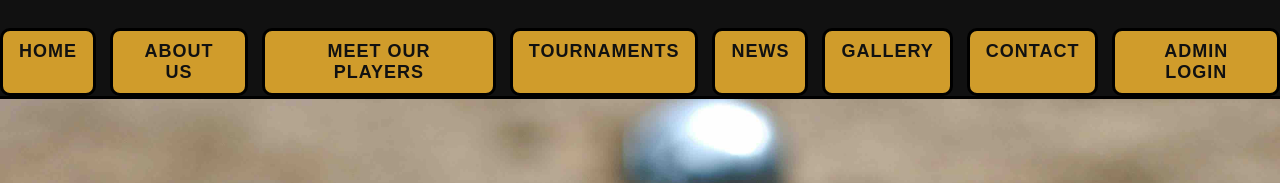
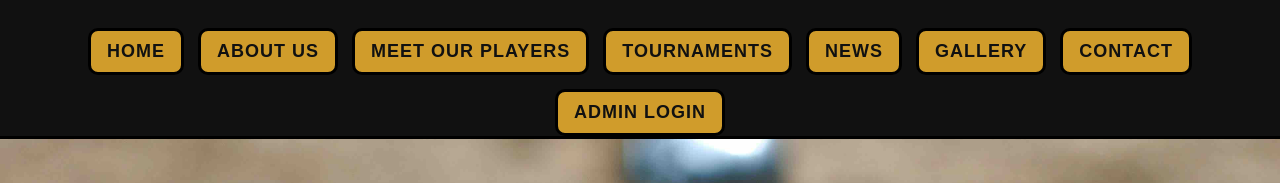
Before and after one commit to mizuhar/Petanque-Varna, a React (Vite) app: page /login in a window 1280 px wide. Shown: the top 183 px of the page. Built offline with nearby package versions, Linux system fonts and the light colour scheme.

Commit message:
Header correct

```diff
--- a/src/components/Header.module.css
+++ b/src/components/Header.module.css
@@ -1,3 +1,12 @@
+/* ===== GLOBAL FIX ===== */
+
+*,
+*::before,
+*::after {
+  box-sizing: border-box;
+}
+
+
 /* ===== MOBILE FIRST ===== */
 
 .header {
@@ -11,6 +20,7 @@
 }
 
 /* top bar container */
+
 .nav {
   display: flex;
   justify-content: space-between;
@@ -18,48 +28,75 @@
   padding: 14px 16px;
 }
 
+
 /* burger button */
+
 .menuToggle {
   color: black;
   background: #d09c2b;
   border-radius: 10px;
   border: 3px solid #000;
+
   font-family: 'Bebas Neue', sans-serif;
   font-size: 18px;
+
   padding: 6px 12px;
   cursor: pointer;
+
+  flex-shrink: 0;
 }
 
-/* nav links container (hidden by default on mobile) */
+
+/* nav links container */
+
 .links {
   display: none;
   flex-direction: column;
   gap: 10px;
+
   padding: 14px;
   background: #111;
+
   border-top: 3px solid #000;
+
+  width: 100%;
 }
 
 /* when menu is open */
+
 .links.active {
   display: flex;
 }
 
-/* buttons */
+
+/* ===== NAV BUTTONS ===== */
+
 .buttons {
+  display: block;
+  width: 100%;
+
   text-decoration: none;
   background: #d09c2b;
   color: #111;
+
   padding: 10px 16px;
+
   border: 3px solid #000;
+  border-radius: 10px;
+
   font-family: 'Bebas Neue', sans-serif;
   font-size: 18px;
   font-weight: bold;
-  border-radius: 10px;
+
   letter-spacing: 1px;
   text-transform: uppercase;
+
   text-align: center;
+
   transition: all 0.2s ease;
+
+  min-width: 0;
+  word-break: break-word;
 }
 
 .buttons:hover {
@@ -67,17 +104,17 @@
   color: white;
   transform: translateY(-2px);
 }
+
+
+/* ===== DESKTOP ===== */
+
 @media (min-width: 1024px) {
 
   .nav {
-
     justify-content: center;
-
   }
 
   .menuToggle {
-
-
     display: none;
   }
 
@@ -85,8 +122,16 @@
     display: flex !important;
     flex-direction: row;
     gap: 14px;
+
     border-top: none;
     padding: 0;
+
+    flex-wrap: wrap;
+    justify-content: center;
+  }
+
+  .buttons {
+    width: auto;
   }
 
 }
```
